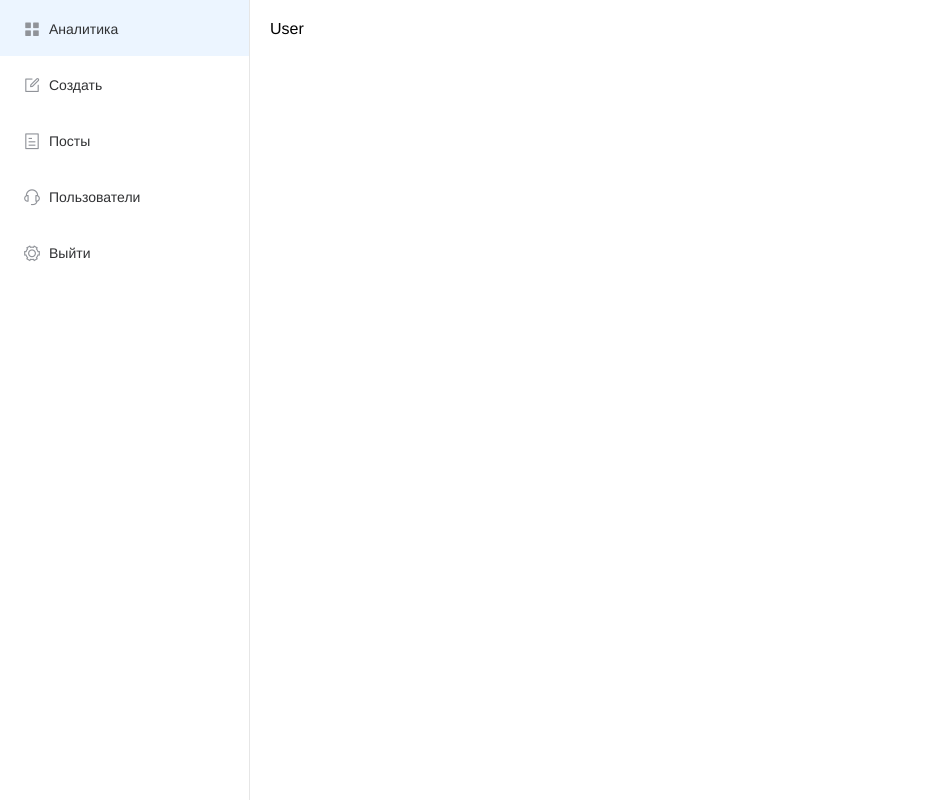
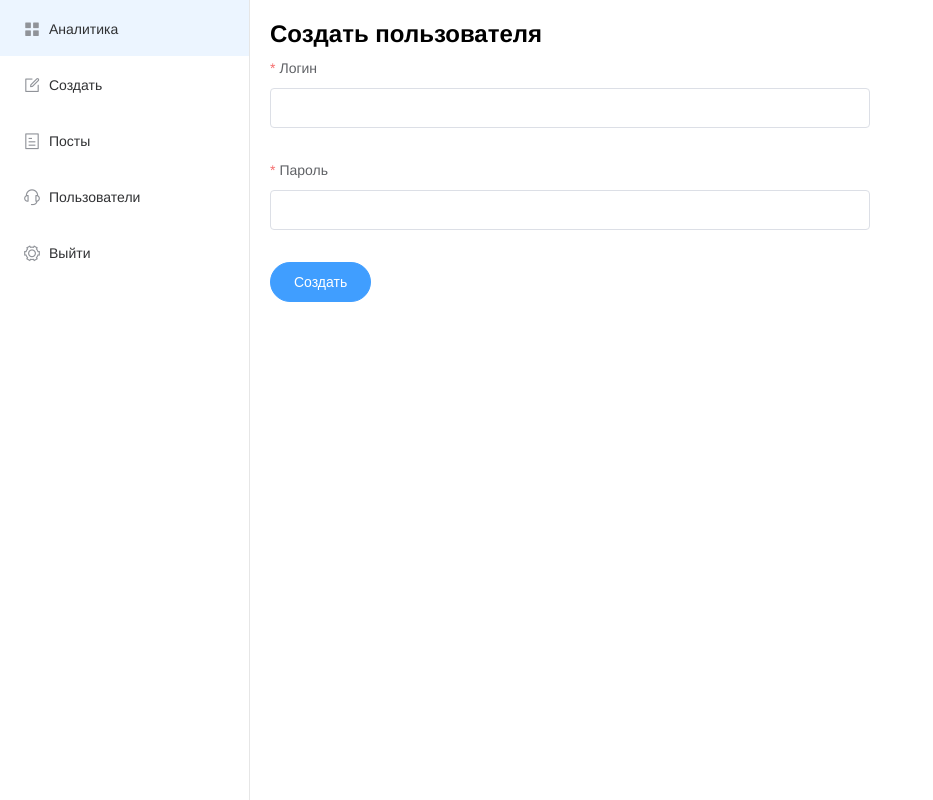
Before and after one commit to Darktimeoff/simple-blog-on-nuxt, a Nuxt app: page /admin/user in a window 1280 px wide. Shown: the whole page, without its empty margins (0-933 px from the left). Built offline with nearby package versions, Linux system fonts and the light colour scheme; no server answers.

Commit message:
user page in admin

```diff
--- a/layouts/admin.vue
+++ b/layouts/admin.vue
@@ -13,7 +13,17 @@
 <script>
 import AppAside from '@/components/admin/AppAside.vue'
 export default {
-    components: {AppAside}
+    components: {AppAside},
+    computed: {
+        error() {
+            return this.$store.getters.error;
+        }
+    },
+    watch: {
+        error(value) {
+            this.$message.error(value);
+        }
+    }
 }
 </script>
 <style lang="scss" scoped>
--- a/pages/admin/login.vue
+++ b/pages/admin/login.vue
@@ -57,13 +57,9 @@
     },
     computed: {
         isFormValid() {
-            let isValid = true;
-
             this.$refs['form'].validate((valid) => {
-                isValid = valid && isValid;
-            });
-
-            return isValid;
+                return valid
+            })
         }
     },
     methods: {
--- a/pages/admin/user.vue
+++ b/pages/admin/user.vue
@@ -1,9 +1,87 @@
 <template>
-    <div>User</div>
+    <el-form
+        :model="сontrols"
+        :rules="rules"
+        ref="form"
+        @submit.native.prevent="onSubmit"
+    >
+        <h2>Cоздать пользователя</h2>
+        <el-form-item label="Логин" prop="login">
+            <el-input v-model.trim="сontrols.login" />
+        </el-form-item>
+        <div class="mb2">
+            <el-form-item label="Пароль" prop="password">
+                <el-input
+                    v-model.trim="сontrols.password"
+                    type="password"
+                    resize="none"
+                    :rows="2"
+                />
+            </el-form-item>
+        </div>
+        <el-form-item>
+            <el-button
+                type="primary"
+                native-type="submit"
+                :loading="loading"
+                round
+            >Создать</el-button>
+        </el-form-item>
+    </el-form>
 </template>
 <script>
 export default {
     layout: 'admin',
     middleware: ['auth'],
+    data() {
+        return {
+            loading: false,
+            сontrols: {
+                login: '',
+                password: '',
+            },
+            rules: {
+                login: [
+                    { required: true, message: 'Логин не дожно быть пустым', trigger: 'blur' },
+                ],
+                password: [
+                    { required: true, message: 'Введите пароль', trigger: 'blur' },
+                    { min: 6, message: 'Пароль должен быть не менне 6 символов', trigger: 'blur' },
+                ]
+            }
+        }
+    },
+    computed: {
+        isFormValid() {
+            this.$refs['form'].validate((valid) => {
+               return valid;
+            });
+        },
+    },
+    methods: {
+        async onSubmit() {
+            if(!this.isFormValid) return;
+            this.loading = true;
+
+            try {
+                const formData = {...this.controls}
+
+                await this.$store.dispatch('auth/createUser', formData);
+
+                this.loading = false;
+                this.$message.success('Новый пользователь добавлен');
+
+                Object.keys(this.controls).forEach(key => this.controls[key] = '');
+            } catch (e) {
+                this.loading = false;
+            }
+        }
+    },
 }
 </script>
+<style lang="scss" scoped>
+    form {
+        max-width: 600px;
+        width: 100%;
+    }
+</style>
--- a/store/auth.js
+++ b/store/auth.js
@@ -29,6 +29,14 @@
     async logout({commit}) {
         commit('setToken', null)
     },
+    async createUser({commit}, formData) {
+        try {
+            console.log(formData)
+        } catch (err) {
+            commit('setError', err, {root: true});
+            throw err;
+        }
+    },
     setToken({commit}, token) {
         commit('setToken', token)
     }
```
